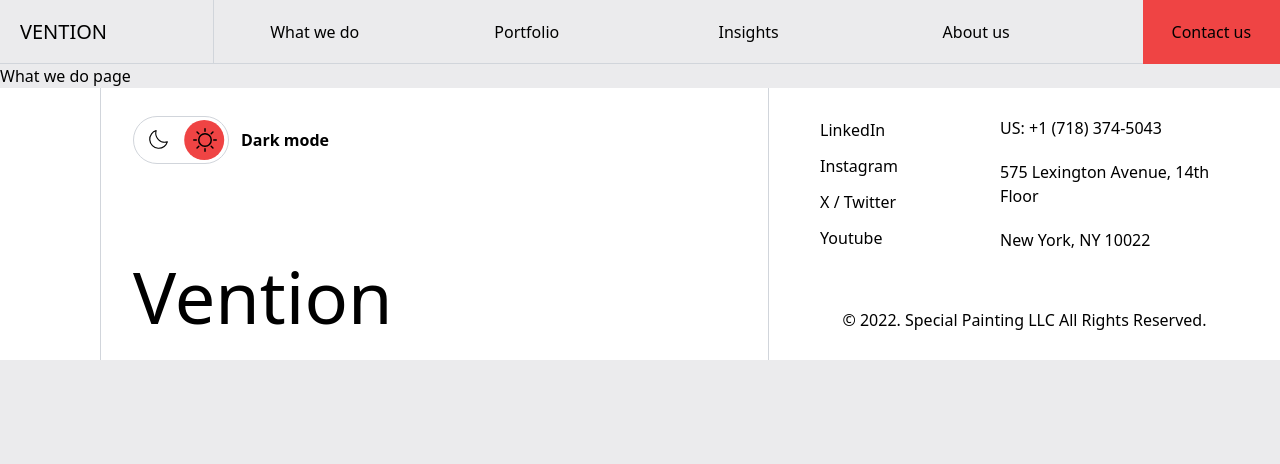
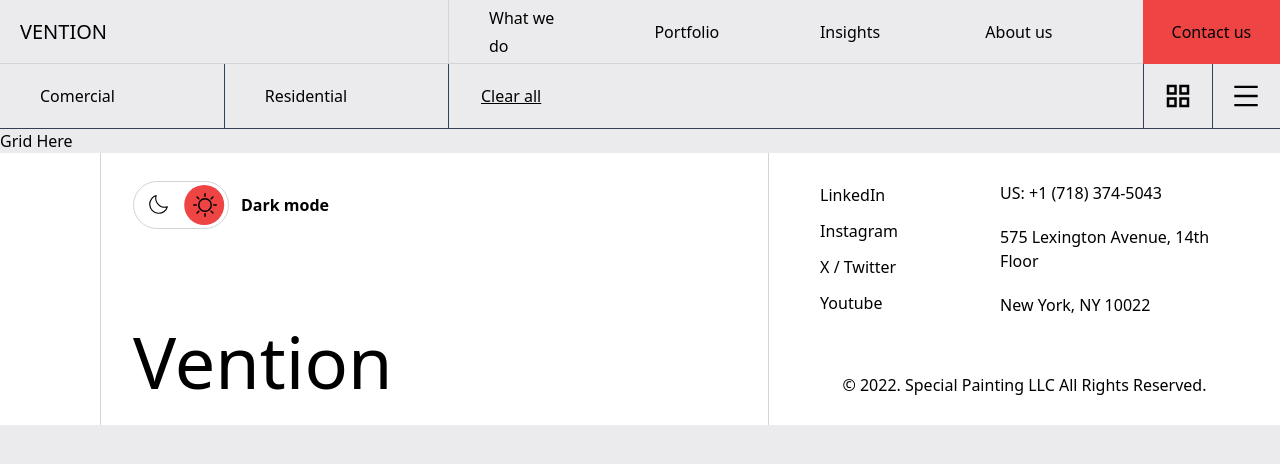
Before and after one commit to DemonHa/specialpainting, a Next.js app: page /what-we-do in a window 1280 px wide. Shown: the top 464 px of the page. Built offline with nearby package versions, Linux system fonts and the light colour scheme.

Commit message:
feat: filter options

```diff
--- a/src/app/what-we-do/page.tsx
+++ b/src/app/what-we-do/page.tsx
@@ -1,8 +1,9 @@
 import React from "react";
 import Link from "next/link";
+import WorkSamplesGrid from "@/features/what-we-do/work-samples-grid";
 
 const page = () => {
-  return <Link href="/">What we do page</Link>;
+  return <WorkSamplesGrid />;
 };
 
 export default page;
--- a/src/components/nav-bar/index.tsx
+++ b/src/components/nav-bar/index.tsx
@@ -46,7 +46,7 @@ const Navbar = () => {
           <AnimatedMenuButton setOpen={setOpen} open={open} />
         </div>
         {/* menu for big screens */}
-        <div className="hidden xl:flex justify-between text-xl">
+        <div className="hidden xl:flex justify-between text-xl w-[65vw]">
           {bigMenuData.map((item, index) => <NavBarLink key={index} text={item.label} link={item.link} filled={item.filled} />)}
         </div>
       </div>
--- a/src/components/nav-bar/nav-bar-link.tsx
+++ b/src/components/nav-bar/nav-bar-link.tsx
@@ -7,9 +7,9 @@ type props = {
 };
 
 const filledClasses =
-  "h-[4rem] w-[15ch] py-6 px-2 ml-8 bg-red-500 text-[16px] text-black hover:bg-red-400 flex items-center justify-center";
+  "h-[4rem] w-[15ch] py-6 ml-8 bg-red-500 text-[16px] text-black hover:bg-red-400 flex items-center justify-center";
 const normalClasses =
-  "h-[4rem] w-[14ch] py-6 px-2 mx-12 text-[16px] hover:text-red-300 flex items-center justify-start";
+  "h-[4rem] w-[14ch] py-6 mx-10 text-[16px] hover:text-red-300 flex items-center justify-start";
 
 const NavBarLink = ({ text, filled = false, link }: props) => {
   if (filled) {
--- /dev/null
+++ b/src/features/what-we-do/work-samples-grid/filter-tabs/index.tsx
@@ -0,0 +1,71 @@
+import React, { useCallback } from 'react'
+import { MdOutlineGridView } from "react-icons/md";
+import { AiOutlineMenu } from "react-icons/ai";
+
+ type FilterTypes = "comercial" | "residential";
+
+ type Filters =  null | FilterTypes[];
+
+type PropTypes = {
+  filters: Filters;
+  setFilters: React.Dispatch<React.SetStateAction<null | FilterTypes[]>>
+}
+
+const FilterTabs = ({filters, setFilters}: PropTypes) => {
+
+
+  const filterChange = (currFilters: Filters, newFilter: FilterTypes) => {
+    if(!currFilters){
+      return [newFilter]
+    }else{
+      const productExists = Boolean(currFilters.find((item) => item === newFilter));
+      if(productExists){
+        return currFilters.filter((item) => item === newFilter)
+      }else{
+        return [...currFilters, newFilter]
+      }
+    }
+  }
+
+
+  const handleFIlterChange = (filterClicked : FilterTypes) => () => {
+    setFilters((prevFilters) => filterChange(prevFilters, filterClicked))
+  }
+
+  const isFilterSelected = useCallback((filter: FilterTypes) => {
+    if(!filters){
+      return false
+    }
+
+    return Boolean(filters.find((currFilter) => currFilter === filter))
+  },[filters])
+
+
+  return (
+    <div className='flex divide-x divide-slate-700 border-b border-slate-700'>
+      <div className='flex flex-1 divide-x divide-slate-700 justify-center'>
+        <div onClick={handleFIlterChange('comercial')} className={`w-full px-10 py-5 text-[16px] cursor-pointer hover:bg-red-500 ${isFilterSelected('comercial') ? 'bg-red-500': ''}`}>
+          Comercial
+        </div>
+        <div onClick={handleFIlterChange('residential')} className={`w-full px-10 py-5 text-[16px] cursor-pointer hover:bg-red-500 ${isFilterSelected('residential') ? 'bg-red-500': ''}`}>
+          Residential
+        </div>
+      </div>
+      <div className='flex w-[65vw] justify-between divide-x divide-slate-700'>
+        <div className='flex flex-1'>
+          <div className='flex px-8 text-[16px] underline items-center'>Clear all</div>
+        </div>
+        <div className='flex divide-x divide-slate-700 justify-between w-[15ch] items-center'>
+          <div className='h-full w-full flex justify-center items-center'>
+            <MdOutlineGridView size={30} />
+          </div>
+          <div className='h-full w-full flex justify-center items-center'>
+            <AiOutlineMenu size={30} />
+          </div>
+        </div>
+      </div>
+    </div>
+  )
+}
+
+export default FilterTabs
--- /dev/null
+++ b/src/features/what-we-do/work-samples-grid/index.tsx
@@ -0,0 +1,19 @@
+"use client";
+
+import React, { useState } from 'react'
+import FilterTabs from './filter-tabs'
+
+const WorkSamplesGrid = () => {
+
+
+  const [filters, setFilters] = useState(null)
+
+  return (
+    <div className='flex flex-col'>
+      <FilterTabs filters={filters} setFilters={setFilters}/>
+      <div>Grid Here</div>
+    </div>
+  )
+}
+
+export default WorkSamplesGrid
```
